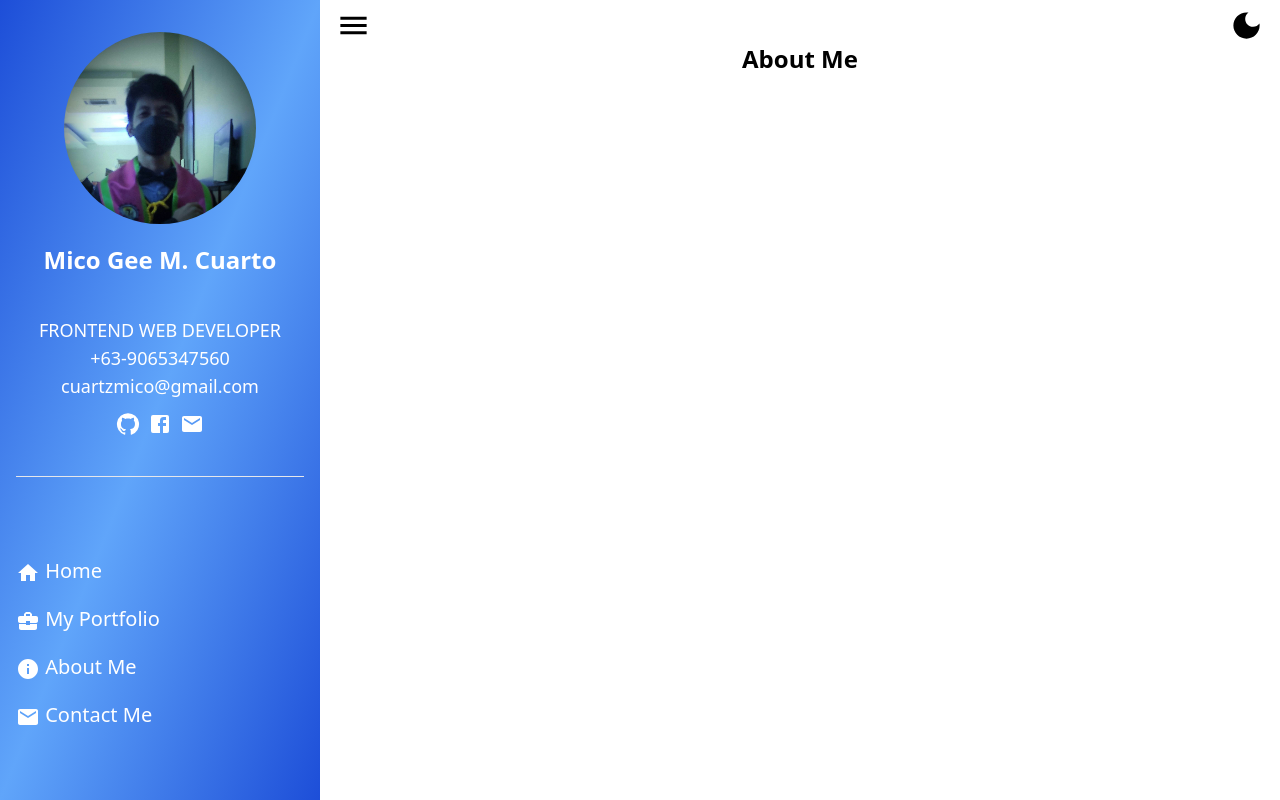
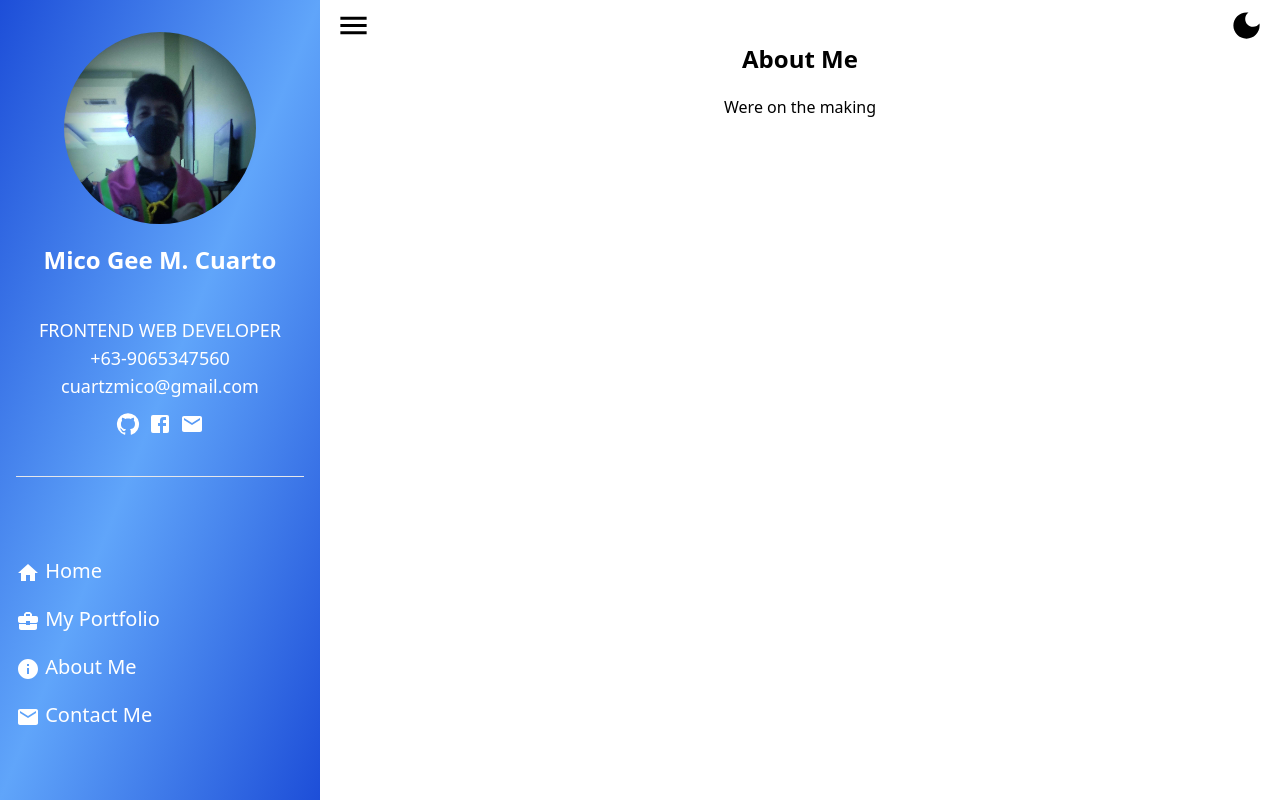
Before and after one commit to trander123/My-Portfolio, a React (Create React App) app: page /about in a window 1280 px wide. Built offline with nearby package versions, Linux system fonts and the light colour scheme; the HTML template or start-up script is replaced by a standard one.

Commit message:
added status of About and contact route

```diff
--- a/src/pages/About.jsx
+++ b/src/pages/About.jsx
@@ -2,5 +2,9 @@ import React from "react";
 import { ContentWrapper } from "../wrappers/ContentWrapper";
 
 export const About = () => {
-  return <ContentWrapper heading={"About Me"}></ContentWrapper>;
+  return (
+    <ContentWrapper heading={"About Me"}>
+      <h1>Were on the making</h1>
+    </ContentWrapper>
+  );
 };
--- a/src/pages/Contact.jsx
+++ b/src/pages/Contact.jsx
@@ -2,5 +2,9 @@ import React from "react";
 import { ContentWrapper } from "../wrappers/ContentWrapper";
 
 export const Contact = () => {
-  return <ContentWrapper heading={"Contact"}></ContentWrapper>;
+  return (
+    <ContentWrapper heading={"Contact"}>
+      <h1>Were on the making</h1>
+    </ContentWrapper>
+  );
 };
```
